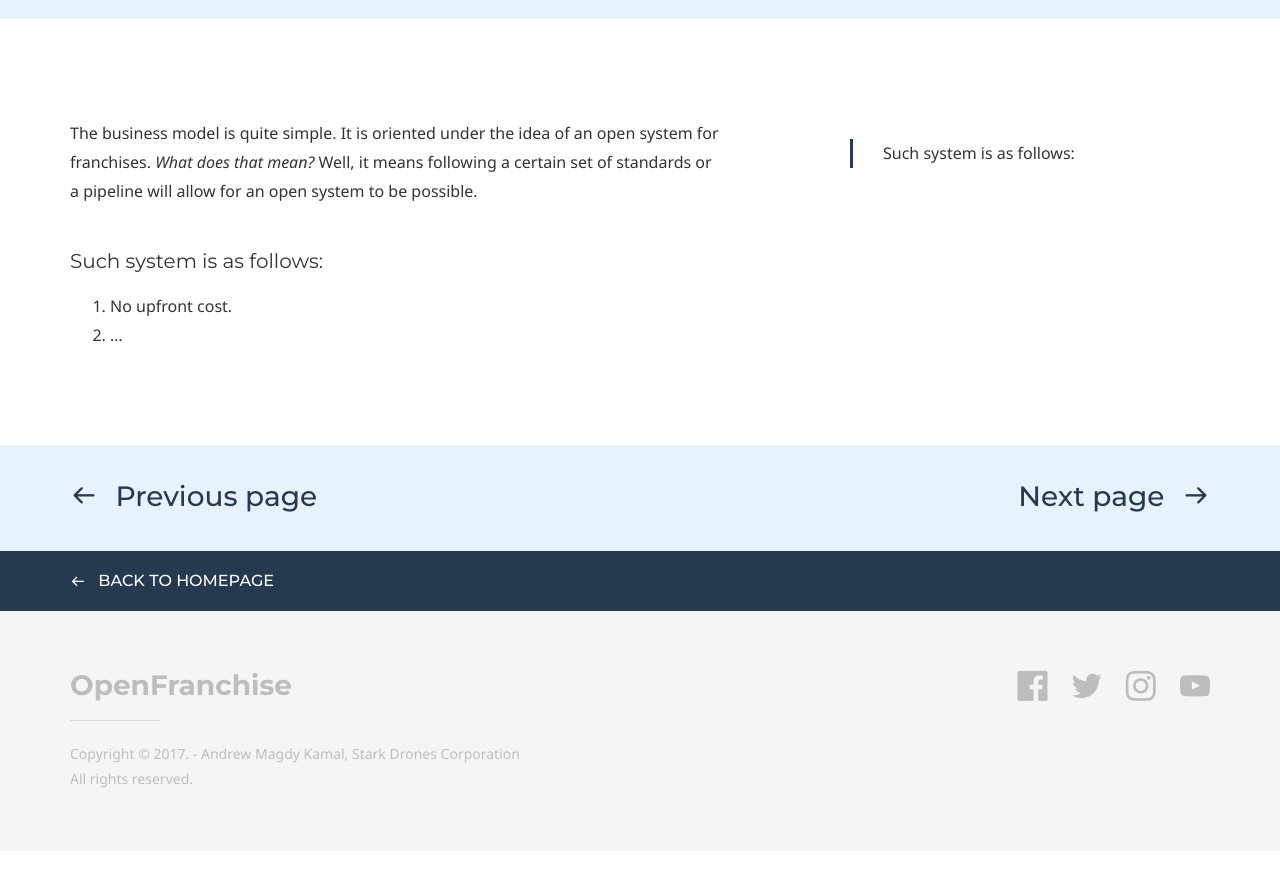
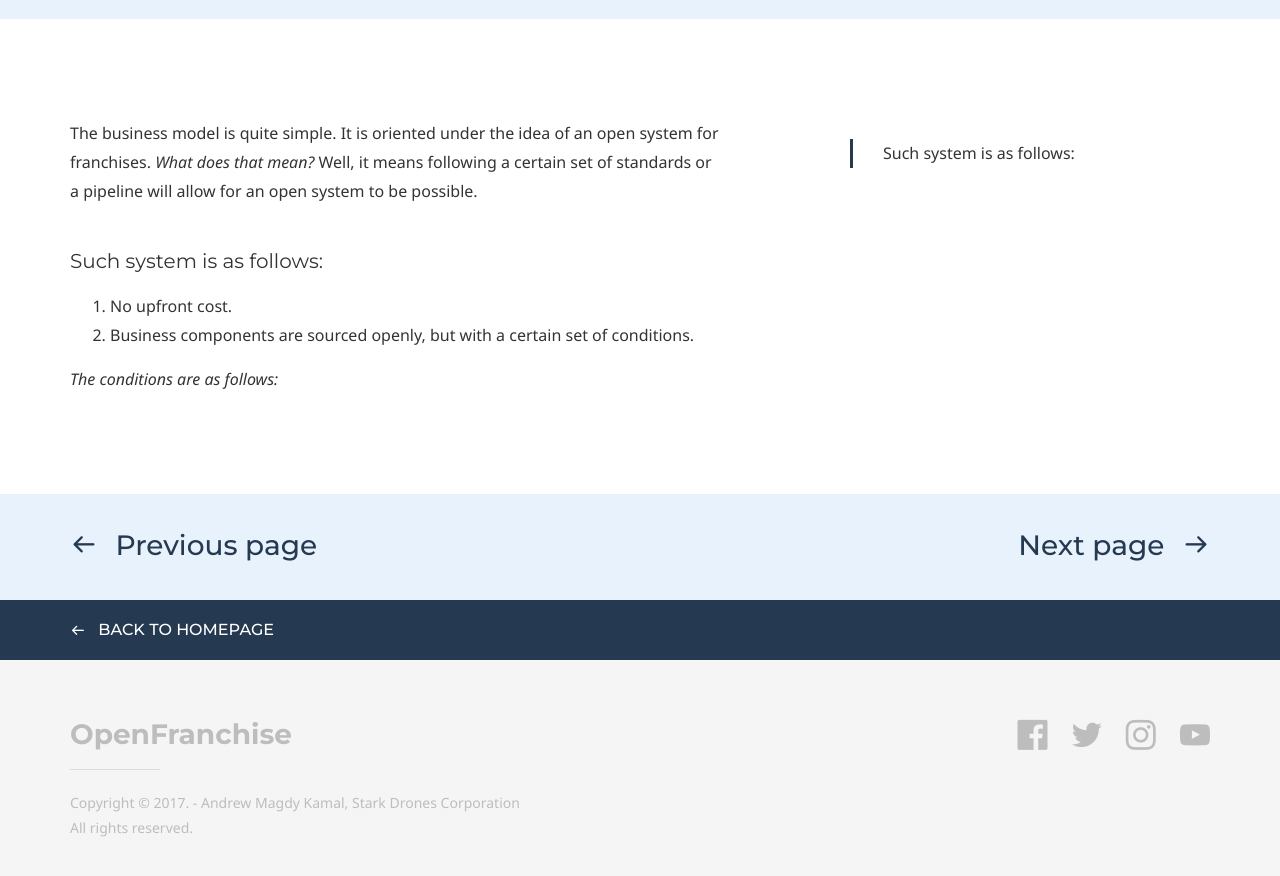
Before and after one commit to Open-Franchise/open-franchise.github.io, a Jekyll site: the page built from model.md, in a window 1280 px wide and 900 px high, scrolled down 636 px. Shown: the top 876 px of the window. Built offline with Jekyll 4.4.1, drawn with Linux system fonts in a browser that asks for light colours; some web fonts are replaced; before the commit the page ends 1487 px from its top, so only the background shows below that.

Commit message:
Update model.md

```diff
--- a/model.md
+++ b/model.md
@@ -31,4 +31,6 @@ page_nav:
 The business model is quite simple. It is oriented under the idea of an open system for franchises. *What does that mean?*  Well, it means following a certain set of standards or a pipeline will allow for an open system to be possible.
 ##### Such system is as follows:
 1. No upfront cost.
-2.  ...
+2. Business components are sourced openly, but with a certain set of conditions.
+
+*The conditions are as follows:*
```
